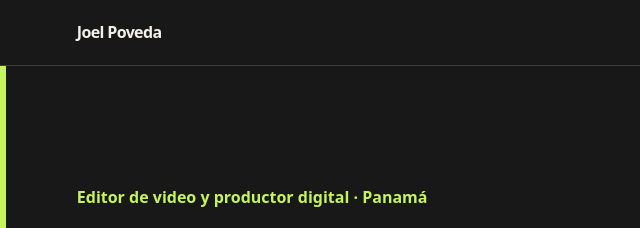
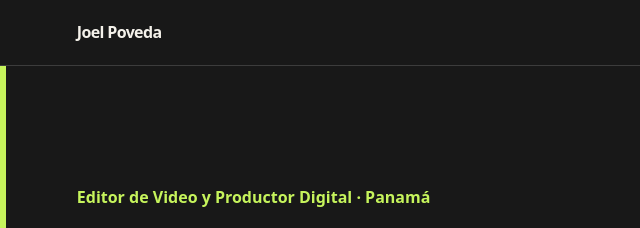
Before and after one commit to joelsmsj2020-dot/portafolio, a plain HTML site: page index.html in a window 1280 px wide. Shown: the top 228 px of the page, 0-640 px from the left. Drawn offline with Linux system fonts and the light colour scheme.

Commit message:
Capitalize portfolio professional title

```diff
--- a/index.html
+++ b/index.html
@@ -66,7 +66,7 @@ h1,h2,p{margin-top:0}h1,h2{line-height:.9;letter-spacing:-.075em;text-wrap:balan
 <section class="intro" aria-labelledby="nombre">
 <div class="intro-inner">
 <div class="intro-copy">
-<p class="eyebrow">Editor de video y productor digital · Panamá</p>
+<p class="eyebrow">Editor de Video y Productor Digital · Panamá</p>
 <h1 id="nombre">Joel Poveda</h1>
 <p class="lead">Trabajo en edición de video y comunicación digital. Ayudo a profesionales y marcas a convertir el material que ya grabaron en piezas claras y listas para publicar.</p>
 <a class="button" href="#proyectos">Ver proyectos</a>
```
